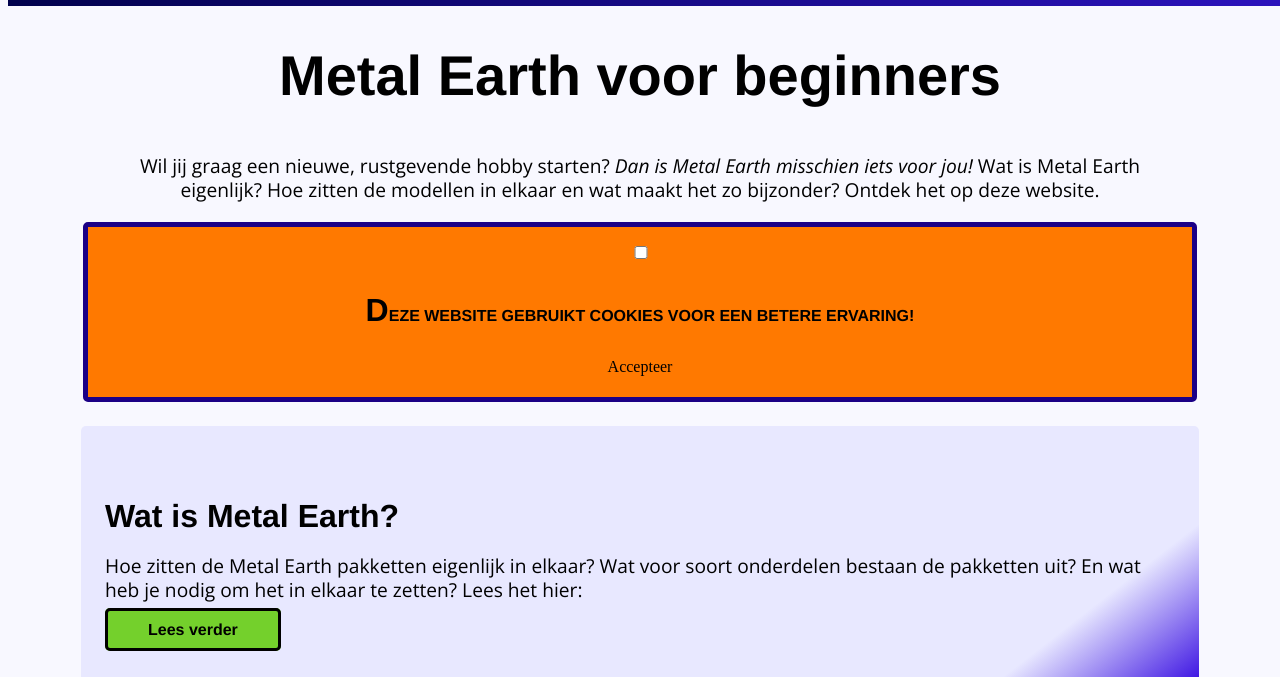
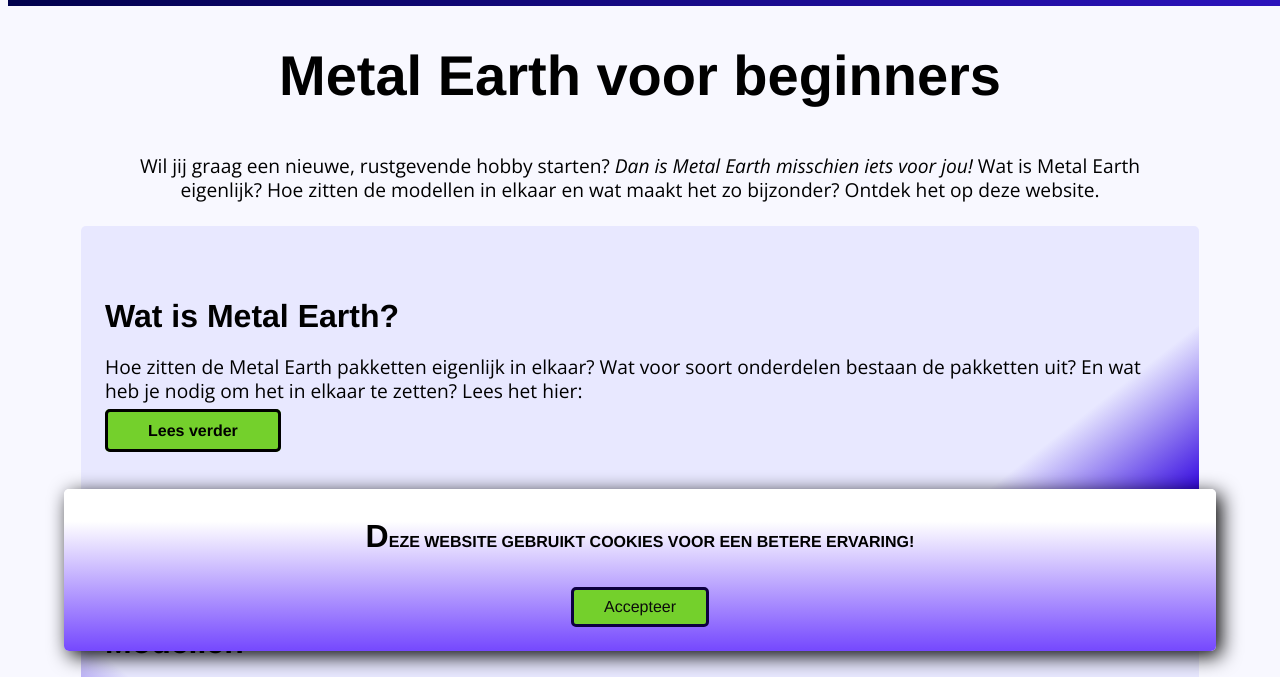
Before and after one commit to ColorOrange/ColorOrange.github.io, a plain HTML site: page index.html in a window 1280 px wide. Shown: the part 101-778 px from the top of the page. Drawn offline with nearby package versions, Linux system fonts and the light colour scheme.

Commit message:
Update style.css

```diff
--- a/css/style.css
+++ b/css/style.css
@@ -209,30 +209,51 @@ footer p{
 
 .cookies{
     text-align:center;
-    left:1vw;
-    background-color: #FF7900;
-    padding: 1rem 0.1rem;
+    position: fixed;
+    background: linear-gradient(0deg,rgb(117, 72, 254) 0%, rgba(255, 255, 255, 1) 80%);
     z-index: 9999;
     border-radius: 5px;
-    border: 5px #1b0086 solid;
-    max-width: 1100px;
-    margin-left:auto;
-    margin-right:auto;
+    bottom:3rem;
+    left:5%;
+    width: 90vw;
+    box-shadow: 5px 5px 20px;
 }
 
-.cookies > h4{
+.cookies h4{
     padding: 0.5rem;
     text-transform: uppercase;
 }
 
-.cookies > h4::first-letter{
+.cookies h4::first-letter{
     font-size: 2rem;
 }
 
-.cookies p{
-    font-size: 1rem;
-    padding:0;
+.cookies-toggle{
+    display:none;
+}
 
+.cookies-button {
+    font-family: helvetica, "Alata", "Consolas", sans-serif;
+    background-color:  #74D02C;
+    color: rgb(12, 12, 12);
+    padding: 0.5rem 1rem;
+    cursor: pointer;
+    border-radius: 5px;
+    max-width: 100px;
+    margin: 1.5rem auto;
+    border: 3px solid #0d003f;
+}
+
+.cookies-button:hover{
+    background-color: #FF7900;
+}
+
+.cookies-toggle:checked ~ h4,
+.cookies-toggle:checked ~ label {
+    display: none;
+    border: none;
+    margin: 0;
+    padding: 0;
 }
 
 figcaption{
@@ -313,7 +334,7 @@ fieldset{
     background-color:#efebff;
 }
 
-fieldset legend{
+fieldset > legend{
     font-size:2rem;
 }
 
```
